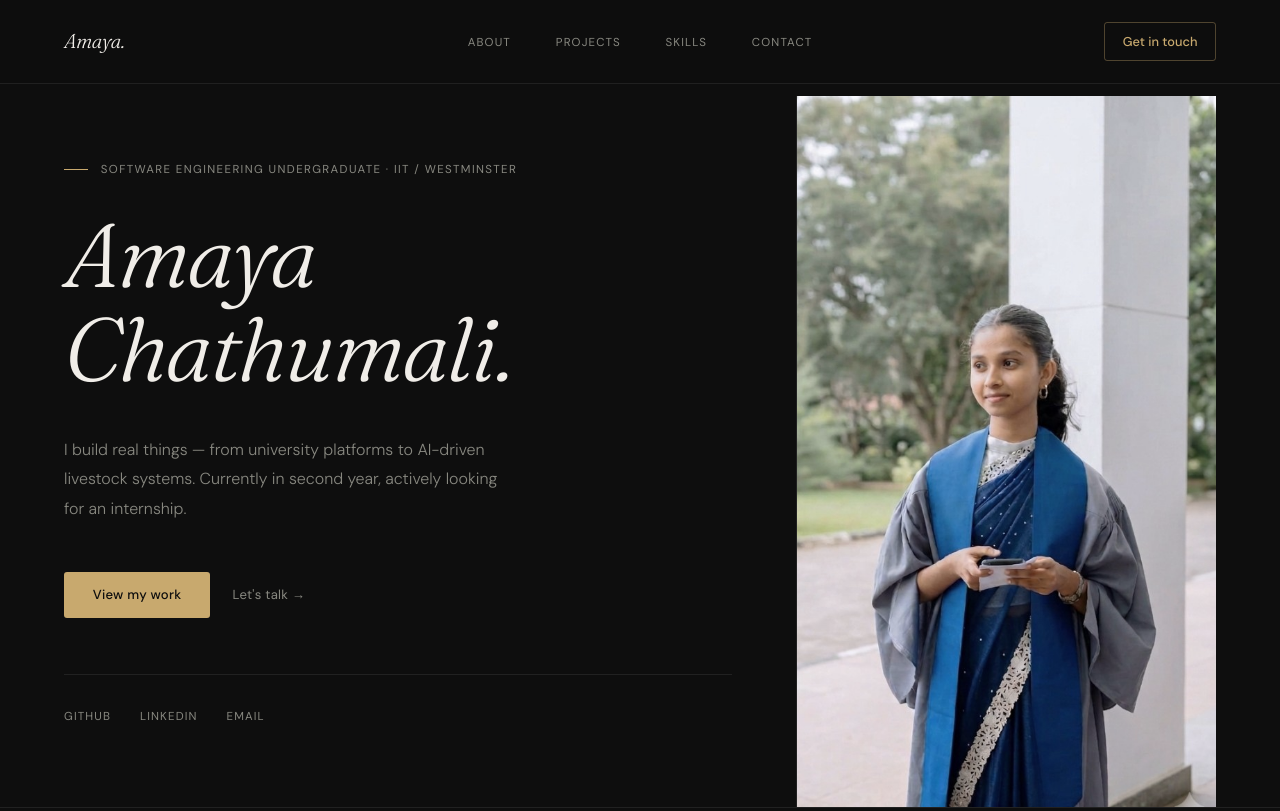
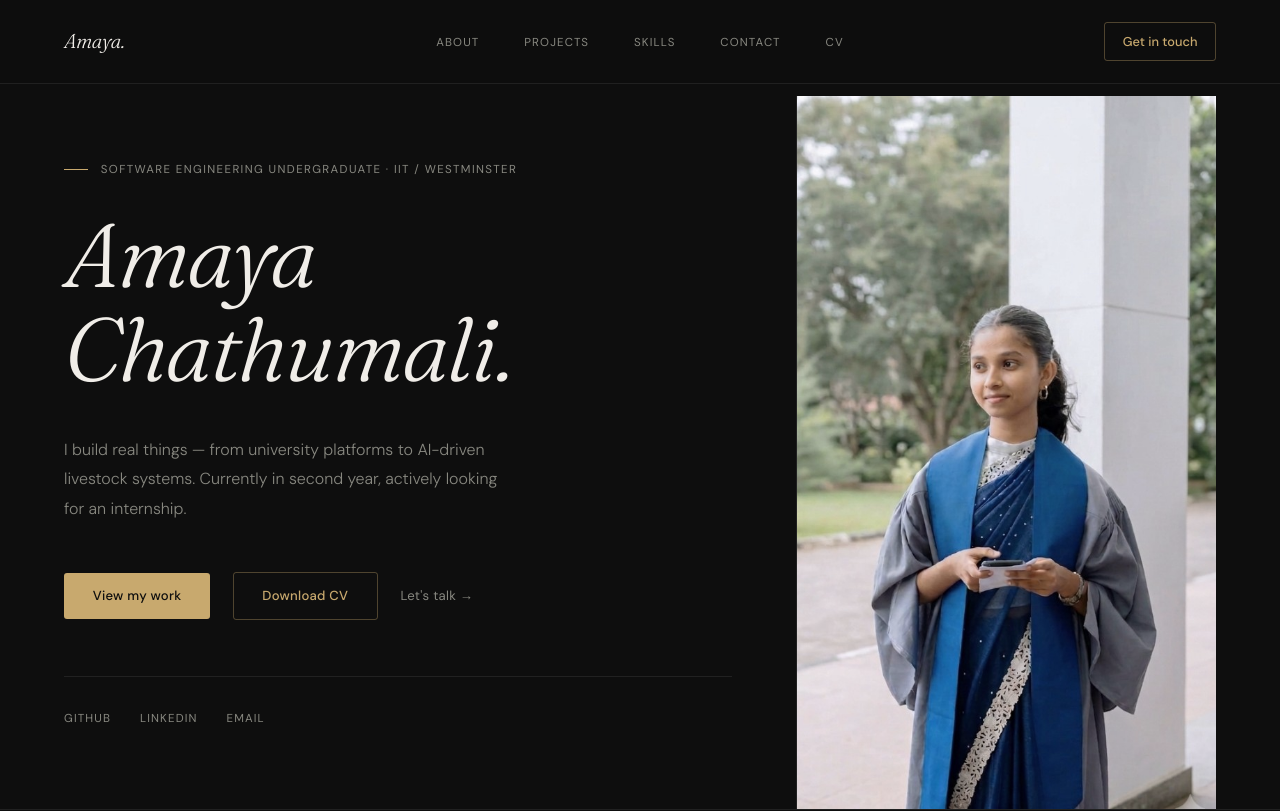
Before and after one commit to Amaya-18/my-portfolio, a React (Create React App) app: page / in a window 1280 px wide. Shown: the top 811 px of the page. Built offline with nearby package versions, Linux system fonts and the light colour scheme.

Commit message:
added resume

```diff
--- a/src/Components/Contact.js
+++ b/src/Components/Contact.js
@@ -31,6 +31,14 @@ export default function Contact() {
               <span className="contact-item-label">Phone</span>
               +94 742 871 308
             </a>
+            <a
+              href="/Amaya-Chathumali-CV.pdf"
+              download="Amaya-Chathumali-CV.pdf"
+              className="contact-item"
+            >
+              <span className="contact-item-label">Resume</span>
+              Download my CV
+            </a>
           </div>
         </div>
 
--- a/src/Components/Hero.css
+++ b/src/Components/Hero.css
@@ -76,6 +76,18 @@
   letter-spacing: 0.02em;
 }
 
+.btn-outline {
+  display: inline-block;
+  font-family: 'DM Sans', sans-serif;
+  font-size: 0.82rem;
+  font-weight: 500;
+  color: var(--gold);
+  border: 1px solid rgba(200, 169, 110, 0.35);
+  padding: 0.75rem 1.8rem;
+  border-radius: 3px;
+  letter-spacing: 0.02em;
+}
+
 .btn-ghost {
   font-size: 0.82rem;
   font-weight: 400;
--- a/src/Components/Hero.js
+++ b/src/Components/Hero.js
@@ -18,6 +18,13 @@ export default function Hero() {
 
         <div className="hero-actions">
           <a href="#projects" className="btn-primary">View my work</a>
+          <a
+            href="/Amaya-Chathumali-CV.pdf"
+            download="Amaya-Chathumali-CV.pdf"
+            className="btn-outline"
+          >
+            Download CV
+          </a>
           <a href="#contact" className="btn-ghost">Let's talk →</a>
         </div>
 
--- a/src/Components/Navbar.js
+++ b/src/Components/Navbar.js
@@ -10,6 +10,11 @@ export default function Navbar() {
         <li><a href="#projects">Projects</a></li>
         <li><a href="#skills">Skills</a></li>
         <li><a href="#contact">Contact</a></li>
+        <li>
+          <a href="/Amaya-Chathumali-CV.pdf" download="Amaya-Chathumali-CV.pdf">
+            CV
+          </a>
+        </li>
       </ul>
 
       <a href="mailto:amayachathu111@gmail.com" className="navbar-cta">
```
Also changed, not shown: 1 other file (tests, documents, lock files or other folders).
